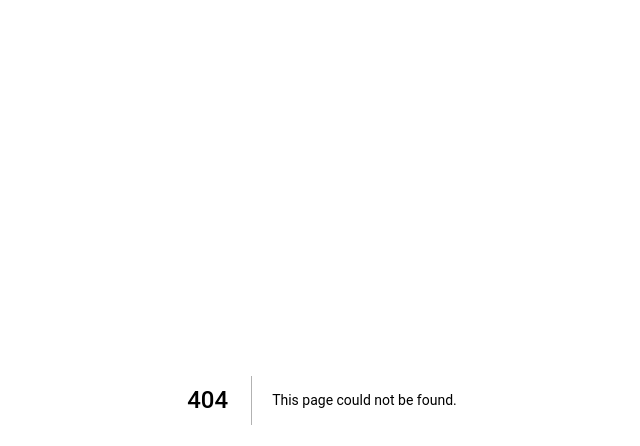
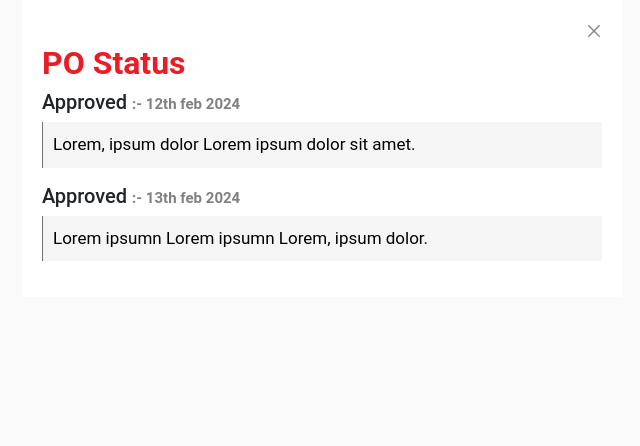
Before and after one commit to techniraggit/POIM_Frontend, a Next.js app: page /Po_status in a window 1280 px wide. Before the commit this address had no page. Shown: the top 446 px of the page, without its empty margins (318-958 px from the left). Built offline with nearby package versions, Linux system fonts and the light colour scheme.

Commit message:
design fix

```diff
--- a/components/PoChangeStatus.jsx
+++ b/components/PoChangeStatus.jsx
@@ -37,14 +37,11 @@ const ChangeStatus = ({ isModalOpen, setIsModalOpen, handleStatusChange, poType
             </div>
             }
 
-
             <div class="projct-details">
-              <div class="pop-up-flex row">
                 <div id='approve-input' class="projct-details notes col-md-10">
                   <p class="detail-para ">Notes(Optional)</p>
-                  <input id='input-po1' type="textarea" value={form.approval_notes} onChange={({ target: { value } }) => handleFormChange('approval_notes', value)} class="detail-para1"></input>
+                  <textarea id='input-po1' type="textarea" value={form.approval_notes} onChange={({ target: { value } }) => handleFormChange('approval_notes', value)} placeholder='Type Here..' class="detail-para1"></textarea>
                 </div>
-              </div>
             </div>
 
             <div className='approve'>
--- /dev/null
+++ b/pages/Po_status.jsx
@@ -0,0 +1,46 @@
+import React from 'react'
+import '../styles/style.css'
+import { CloseOutlined } from "@ant-design/icons";
+
+
+
+function Po_status({ isModalOpen, setIsModalOpen }) {
+    const handleCloseModal = () => {
+        setIsModalOpen(false);
+    };
+
+    return (
+
+        <>
+            {/* {isModalOpen &&( */}
+            <div className='po-status-main'>
+                <div className='po-status'>
+                    <div  className="po-span" >
+                    <CloseOutlined />
+                    </div>
+                    <h1>PO Status</h1>
+
+
+                </div>
+                <div className='po-status-p'>
+                <h5>Approved <span className="po-span">:- 12th feb 2024</span> </h5>
+                <h5 className='sub-show sub-hide'>Approved Co Amount <span className="po-span">- $450</span> </h5>
+
+                    <p>
+                    Lorem, ipsum dolor Lorem ipsum dolor sit amet.
+                    </p>
+                </div>
+                <div className='po-status-p'>
+                <h5>Approved <span className="po-span">:- 13th feb 2024</span> </h5>
+                <h5 className='sub-show sub-hide'>Approved Co Amount <span className="po-span">- $450</span> </h5>
+                    <p>
+                     Lorem ipsumn Lorem ipsumn Lorem, ipsum dolor.
+                    </p>
+                </div>
+            </div>
+            {/* )} */}
+        </>
+    )
+}
+
+export default Po_status;
--- a/pages/view-po/[id].jsx
+++ b/pages/view-po/[id].jsx
@@ -198,7 +198,7 @@ const ViewMaterialPo = () => {
                                     <Po_status/>
                                     </Link> */}
                                <button className="po-status-btn" onClick={() => handleIconClick()}>
-
+                               PO Status
                                </button>
                                 </div>
                             </li>
--- a/styles/style.css
+++ b/styles/style.css
@@ -3435,27 +3435,24 @@ span.anticon.anticon-down svg {
     height: 40px;
 
 }
-
-#input-po1{
+#input-po1 {
     background-color: #FAFAFA;
     height: 180px;
-
-}
-
+    padding: 10px 12px;
+}
 .approve {
     text-align: center;
 }
 
-.detail-para::placeholder{
-    color: grey !important;
-    font-size: 12px;
-
+textarea#input-po1::placeholder {
+    font-size: 15px;
+    font-weight: 300;
 }
 
 #approve-input{
-    display: flex;
+    /* display: flex; */
     width: 100%;
-    flex-direction: column;
+    /* flex-direction: column; */
 }
 
 .approve-po-popup {
@@ -3534,6 +3531,51 @@ span.anticon.anticon-down svg {
     border: 0;
     margin-bottom: 20px;
 }
+
+/* 12feb */
+.po-status-p p {
+    background-color: #f5f5f5;
+    color: black;
+    font-size: 17px;
+    /* border-radius: 5px; */
+    /* width: 500px; */
+    border-left: 1px solid #716e6e;
+    padding: 10px 10px;
+}
+.po-status-p h1 {
+
+    font-size: 25px;
+    /* width: 500px; */
+}
+/* .po-status-p {
+    text-align: center;
+} */
+.po-status h1{
+    /* text-align: center; */
+    font-weight: 700;
+    font-size: 32px;
+    color: #E91D26;
+
+}
+.po-span {
+    text-align: end;
+    cursor: pointer;
+}
+.po-status-main {
+    max-width: 600px;
+    margin: 0 auto;
+    background-color: #fff;
+    padding: 20px 20px;
+}
+span.po-span {
+    font-size: 15px;
+    color: gray;
+    font-weight: 600;
+}
+h5.sub-show.sub-hide {
+    display: none;
+}
+/* 12feb */
 /* feb */
 /* responsive */
 @media (max-width: 1299px) {
```
Also changed, not shown: components/Po_status.jsx (deleted, +0 -26 lines).
